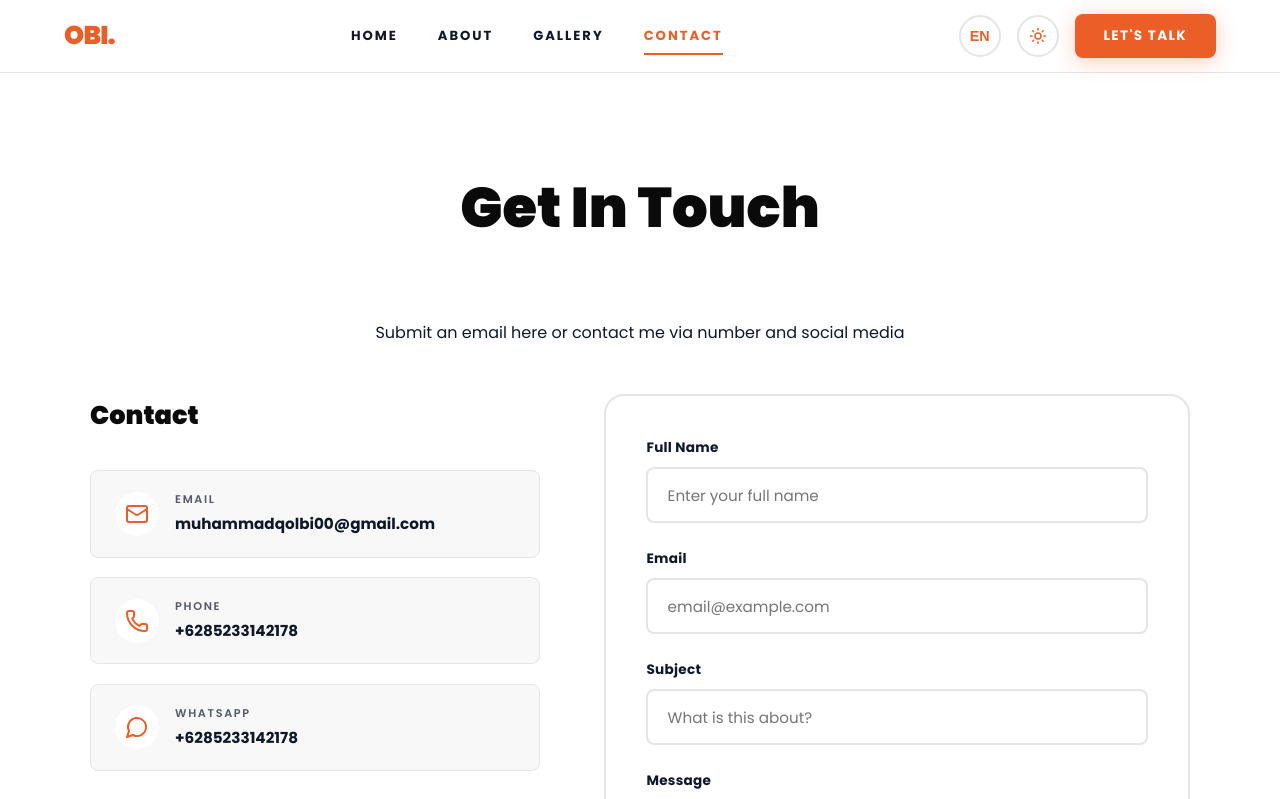
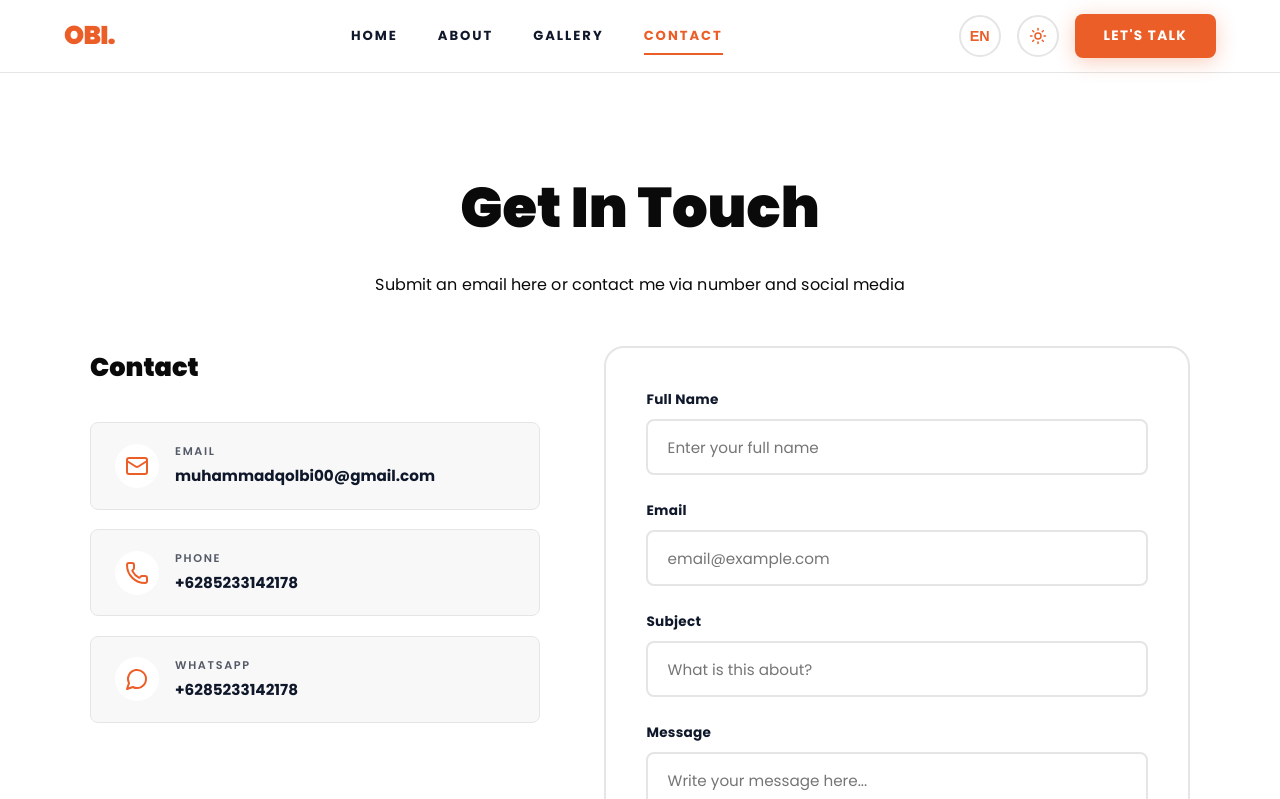
Before and after one commit to Albydabi24/Muhammad-Qolbi-Portfolio, a React (Vite) app: page /contact in a window 1280 px wide. Shown: the top 799 px of the page. Built offline with nearby package versions, Linux system fonts and the light colour scheme.

Commit message:
fix(vercel): routing and styling adjustments

```diff
--- a/src/App.css
+++ b/src/App.css
@@ -1760,7 +1760,7 @@ ul {
     font-weight: 900;
     text-align: center;
     color: var(--text-primary);
-    margin-bottom: 2.5rem;
+    margin-bottom: 0.5rem;
     letter-spacing: -0.03em;
     text-transform: uppercase;
 }
@@ -1934,7 +1934,7 @@ ul {
     font-weight: 900;
     color: var(--text-primary);
     text-align: center;
-    margin-bottom: 4rem;
+    margin-bottom: 1rem;
 }
 
 .contact-grid {
@@ -2619,12 +2619,13 @@ ul {
     .experience-grid {
         grid-template-columns: 1fr;
     }
-}/* ─── Gallery Specific Fix ─── */
+}
+
+/* ─── Gallery Specific Fix ─── */
 .gallery-hero-title {
     font-size: clamp(2.5rem, 6vw, 4rem);
     font-weight: 900;
     color: var(--text-primary);
 }
 
-.gallery-hero-subtitle {
-}
+.gallery-hero-subtitle {}
--- a/src/pages/Contact.jsx
+++ b/src/pages/Contact.jsx
@@ -1,5 +1,6 @@
 import { useState } from 'react'
 import { Mail, Phone, MessageCircle, MapPin, Building2, Navigation, Send, Globe } from 'lucide-react'
+import SplitText from '../components/SplitText'
 import { useTranslation } from 'react-i18next'
 import SEO from '../components/SEO'
 import PageTransition from '../components/PageTransition'
@@ -48,15 +49,20 @@ export default function Contact() {
             <section className="contact-hero">
                 <div className="section-container">
                     <h1 className="contact-main-title fade-in">{t('contactPage.title')}</h1>
-                    <p className="fade-in" style={{
-                        textAlign: 'center',
-                        maxWidth: '600px',
-                        margin: '0 auto 3rem',
-                        color: 'var(--text-secondary)',
-                        fontSize: '1rem'
-                    }}>
-                        {t('contactPage.subtitleDesc')}
-                    </p>
+                    <div style={{ maxWidth: '600px', margin: '0 auto 3rem', textAlign: 'center' }}>
+                        <SplitText
+                            tag="p"
+                            className=""
+                            text={t('contactPage.subtitleDesc')}
+                            style={{
+                                fontSize: '1rem',
+                                color: 'var(--text-secondary)',
+                                fontWeight: 500,
+                                textAlign: 'center'
+                            }}
+                            delay={20}
+                        />
+                    </div>
 
                     <div className="contact-grid">
                         {/* Left: Contact Info / Channels */}
```
Also changed, not shown: vercel.json (added), 1 other file (tests, documents, lock files or other folders).
